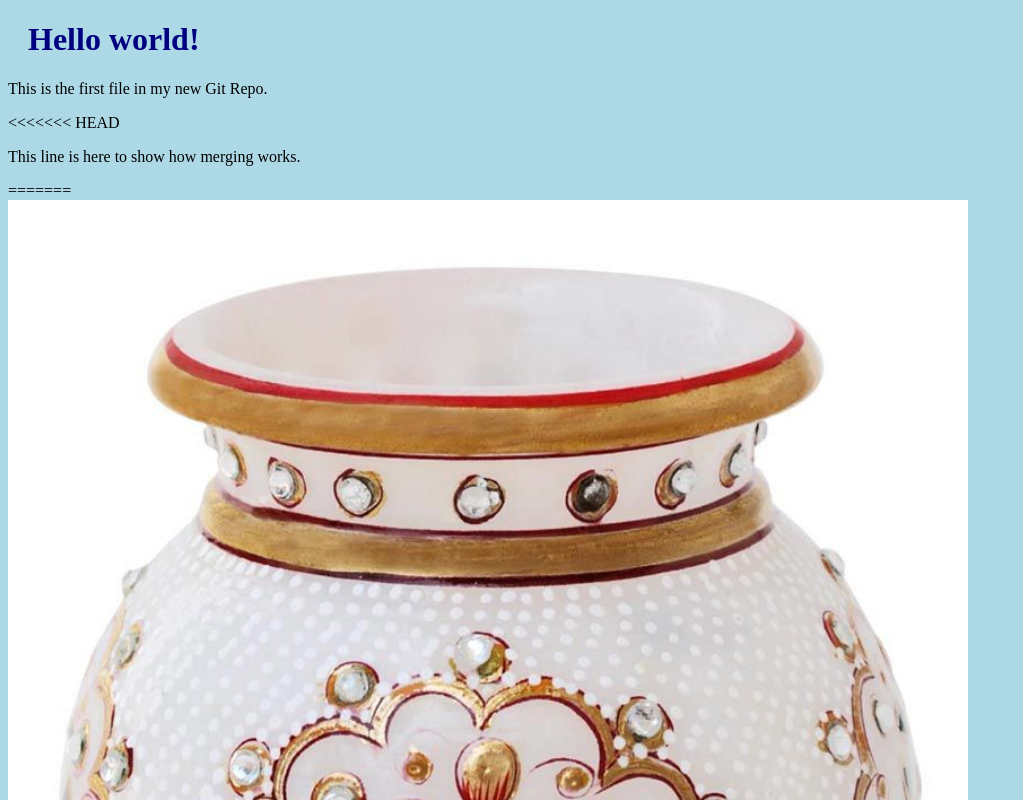
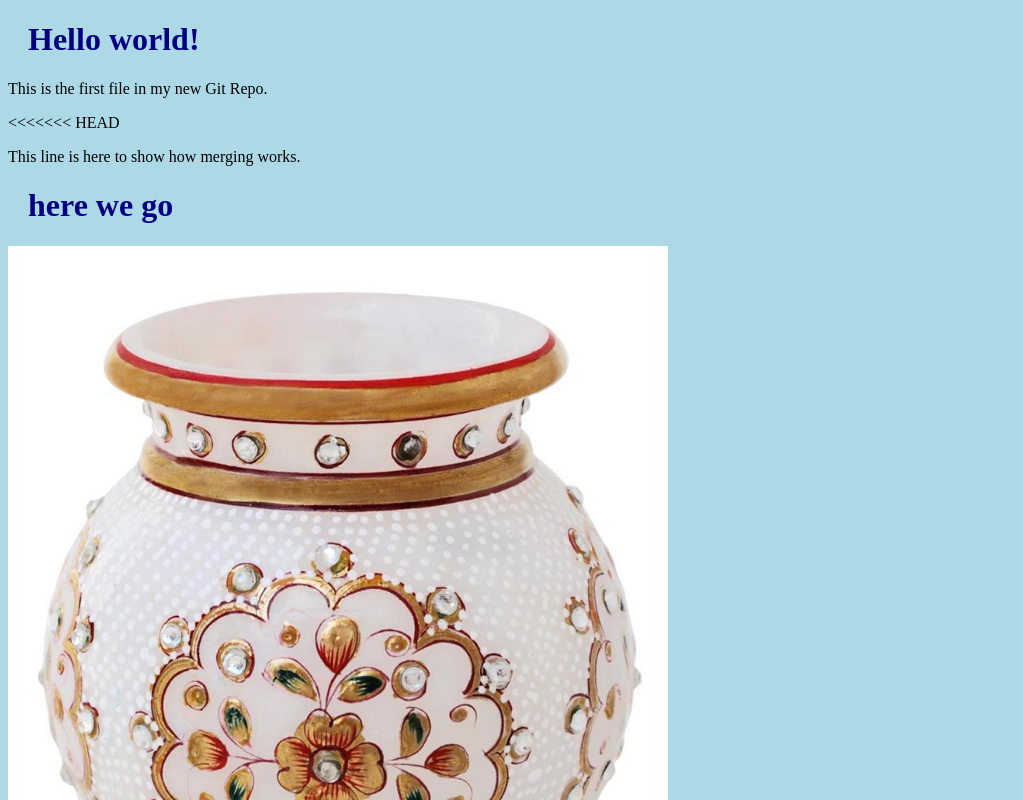
Before and after one commit to icodeindark/hello-world, a plain HTML site: page index.html in a window 1280 px wide. Shown: the top 800 px of the page, without its empty margins (0-1023 px from the left). Drawn offline with Linux system fonts and the light colour scheme.

Commit message:
update index.html rezized image

```diff
--- a/index.html
+++ b/index.html
@@ -10,11 +10,11 @@
 <p>This is the first file in my new Git Repo.</p>
 <<<<<<< HEAD
 <p>This line is here to show how merging works.</p>
-=======
 
+<h1>here we go</h1>
 <div>
     <img src="marble.jpg" alt="Hello World from Space"
-    style="width:100%;max-width:960px">
+    style="width:100%;max-width:660px">
     <p>A new line in our file!</p>
 </div>
 <div>
```
